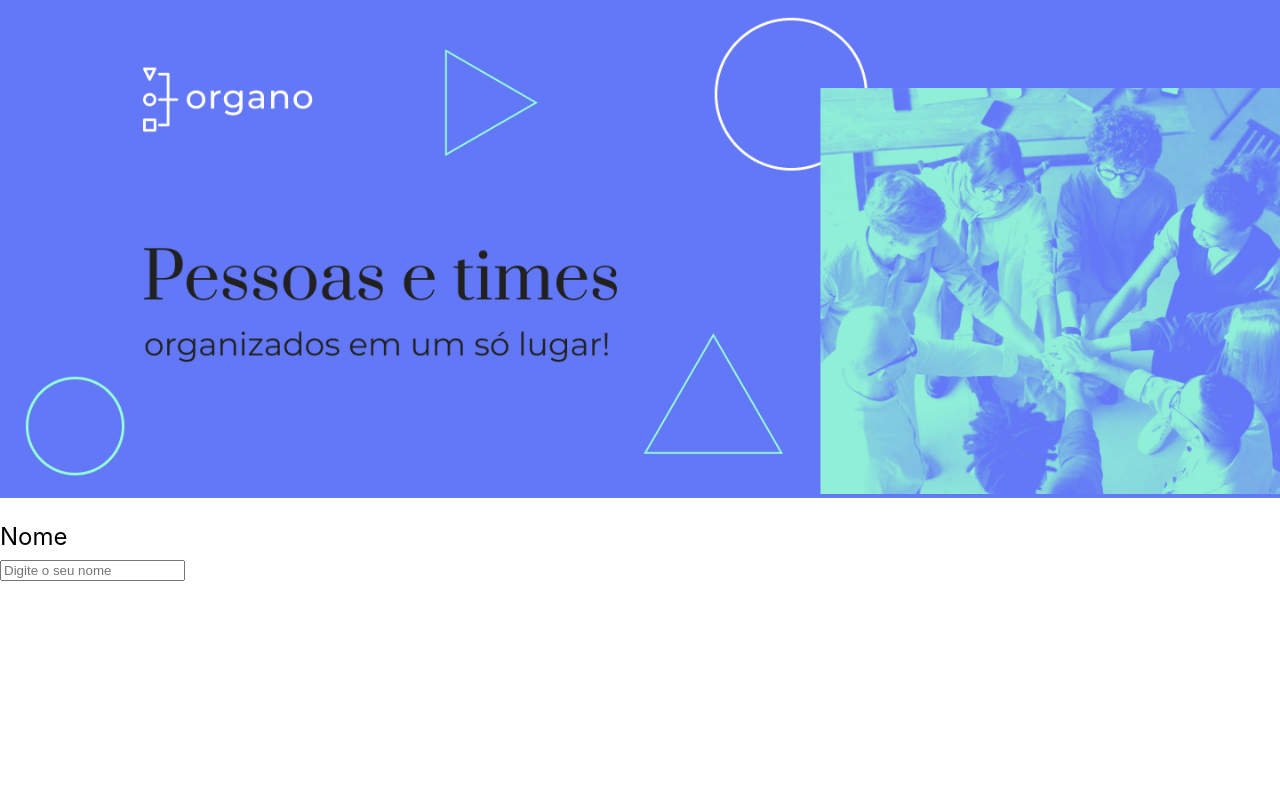
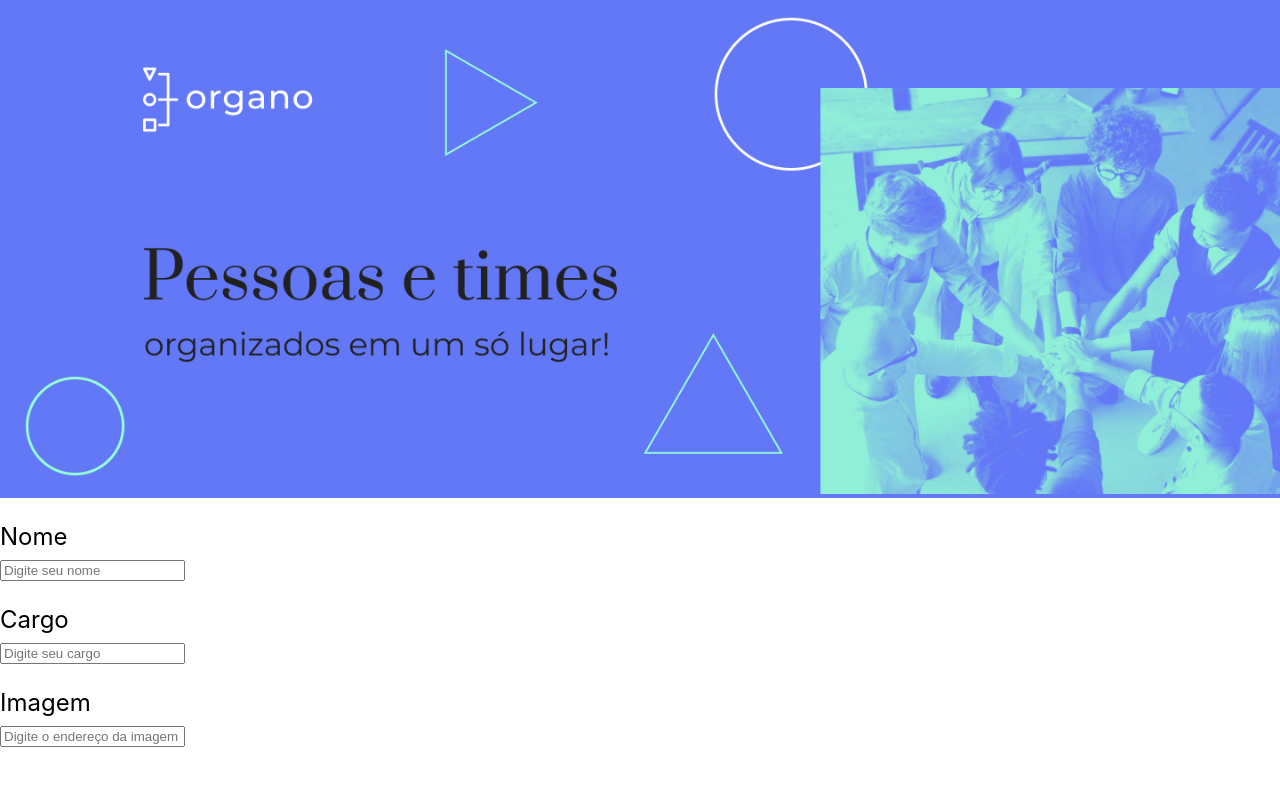
Before and after one commit to noemi3a/Organo-1, a React (Create React App) app: page / in a window 1280 px wide. Shown: the top 786 px of the page. Built offline with nearby package versions, Linux system fonts and the light colour scheme.

Commit message:
Label com parâmetro

```diff
--- a/src/App.js
+++ b/src/App.js
@@ -7,7 +7,9 @@
 
     <div className="App">
       <Banner />
-      <CampoTexto />
+      <CampoTexto label="Nome" placeholder="Digite seu nome"/>
+      <CampoTexto label="Cargo" placeholder="Digite seu cargo"/>
+      <CampoTexto label="Imagem" placeholder="Digite o endereço da imagem"/>
 
     </div>
   );
--- a/src/Componentes/CampoTexto/index.js
+++ b/src/Componentes/CampoTexto/index.js
@@ -1,9 +1,10 @@
 import './CampoTexto.css'
-const CampoTexto = () => {
+const CampoTexto = (props) => {
+
     return (
         <div className="campo-texto">
-            <label>Nome</label>
-            <input placeholder='Digite o seu nome'/>
+            <label>{props.label}</label>
+            <input placeholder={props.placeholder}/>
 
         </div>
     )
```
